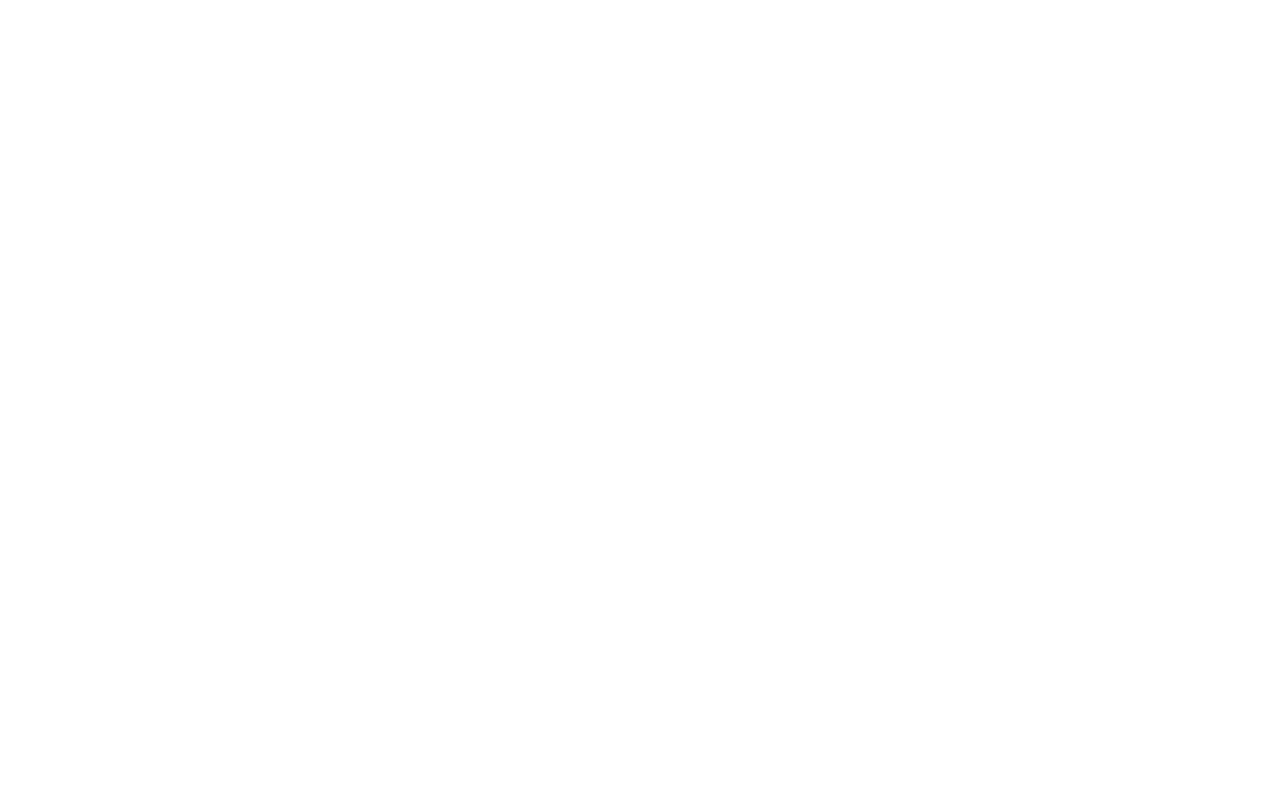
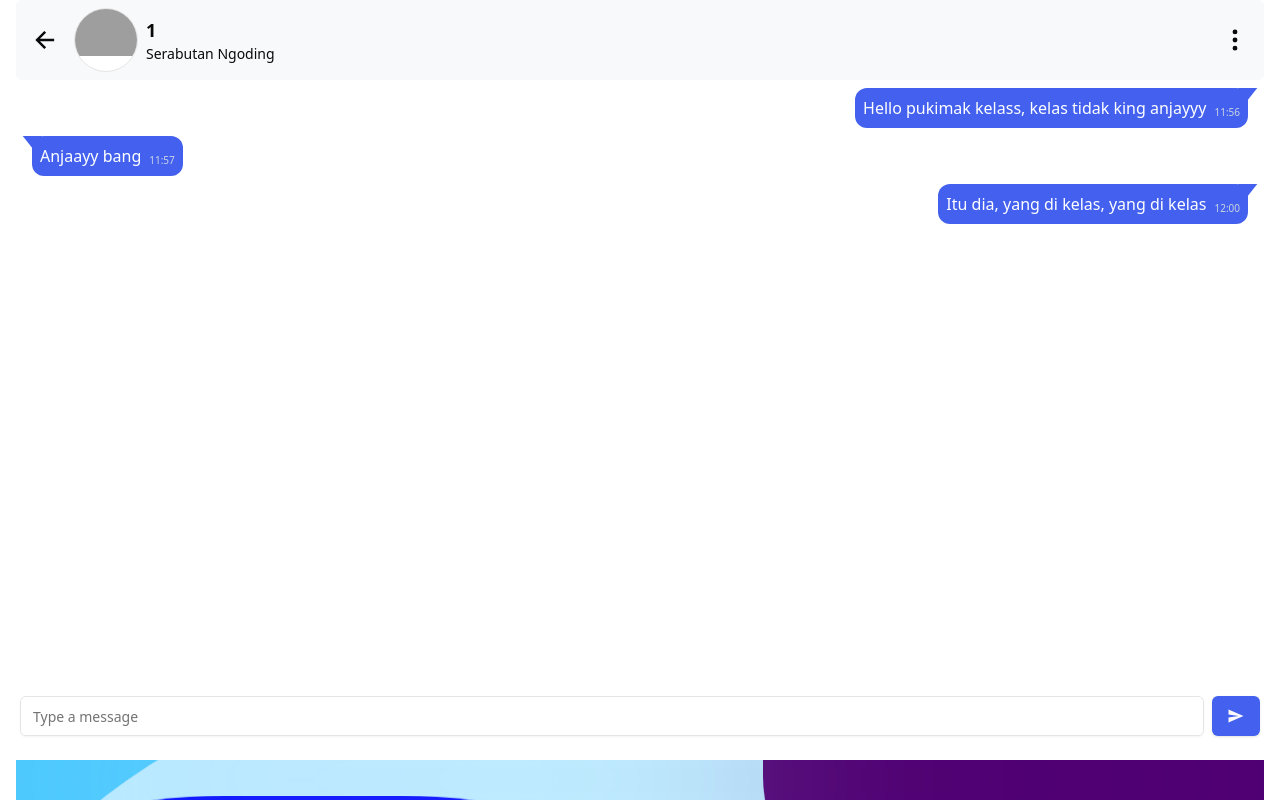
Before and after one commit to Veloxium/chat-cuy, a React (Vite) app in the folder fe/: page /chat/1 in a window 1280 px wide. Before the commit this address had no page. Built offline with nearby package versions, Linux system fonts and the light colour scheme; no server answers; grey boxes are pictures that could not be loaded.

Commit message:
feat: add chat bar component and implement chat room routing

```diff
--- a/fe/package.json
+++ b/fe/package.json
@@ -24,6 +24,8 @@
     "react-hook-form": "^7.54.2",
     "react-icons": "^5.4.0",
     "react-router-dom": "^7.1.4",
+    "socket.io": "^4.8.1",
+    "socket.io-client": "^4.8.1",
     "sonner": "^1.7.3",
     "tailwind-merge": "^3.0.1",
     "tailwindcss-animate": "^1.0.7",
--- a/fe/src/App.tsx
+++ b/fe/src/App.tsx
@@ -4,6 +4,7 @@
 import { dynamicTitle } from "./utils/dynamicTitle";
 import { Toaster } from "./components/ui/sonner";
 import ChatPage from "./pages/Chat";
+import RoomPage from "./pages/Room";
 
 function App() {
   dynamicTitle();
@@ -15,6 +16,7 @@
           <Routes>
             <Route path="/" element={<LandingPage />} />
             <Route path="/chat" element={<ChatPage />} />
+            <Route path="/chat/:username" element={<RoomPage />} />
           </Routes>
         </BrowserRouter>
       </div>
--- /dev/null
+++ b/fe/src/components/chatbar/chatbar.tsx
@@ -0,0 +1,40 @@
+interface ChatBarProps {
+  id: number;
+  msg: { msg: string; timestamp: string; isSender: boolean };
+}
+
+const formattedTime = (timestamp: string) =>
+  new Date(timestamp).toLocaleTimeString([], {
+    hour: "2-digit",
+    minute: "2-digit",
+    hour12: false,
+  });
+
+function ChatBar(items: ChatBarProps) {
+  return (
+    <div
+      key={items.id}
+      className={`flex ${items.msg.isSender ? "justify-end" : "justify-start"}`}
+    >
+      <div
+        className={`relative overflow-hidden max-w-[80%] ${
+          items.msg.isSender ? "pr-4" : "pl-4"
+        }`}
+      >
+        <div
+          className={`absolute -top-2 w-0 h-0 border-l-[10px] border-l-transparent border-r-[10px] border-r-transparent border-b-[20px] border-b-zprimary ${
+            items.msg.isSender
+              ? "right-1 rotate-[65deg]"
+              : "left-1 -rotate-[65deg]"
+          }`}
+        />
+        <div className="bg-zprimary text-white px-2 py-2 rounded-xl flex items-end gap-2">
+          <p>{items.msg.msg}</p>
+          <p className="text-[10px] text-slate-300">{formattedTime(items.msg.timestamp)}</p>
+        </div>
+      </div>
+    </div>
+  );
+}
+
+export default ChatBar;
--- a/fe/src/components/chatitem/chatitem.tsx
+++ b/fe/src/components/chatitem/chatitem.tsx
@@ -1,4 +1,5 @@
 import { getHourMinute } from "@/utils/timeFormat";
+import { Link } from "react-router-dom";
 
 type ChatItemsProps = {
   items: {
@@ -19,6 +20,7 @@
       <div className="w-16 h-16 rounded-full border relative overflow-hidden bg-white">
         <img src={items.image} alt="avatar" />
       </div>
+      <Link to={`/chat/${items.name.toLowerCase()}`} className="flex-1">
       <div className="flex-1 flex flex-col">
         <div className="flex justify-between">
           <p className="text-lg font-semibold">{items.name}</p>
@@ -26,7 +28,7 @@
         </div>
         <div className="flex justify-start">
           <div className="flex justify-start">
-            <div className="w-[120px]">
+            <div className="w-[140px]">
               <p className="line-clamp-1">
                 {items.message.sender_id === 1
                   ? "Anda: " + items.message.text
@@ -36,6 +38,7 @@
           </div>
         </div>
       </div>
+      </Link>
     </div>
   );
 }
--- a/fe/src/data/chatitem.ts
+++ b/fe/src/data/chatitem.ts
@@ -4,7 +4,7 @@
         "name": "Alexandra",
         "message": {
             "text": "Anjaayy bang",
-            "timestamp": "2021-01-01 12:00:00",
+            "timestamp": "2021-01-01T12:00:00Z",
             "sender_id": 2
         },
         "image": "https://api.dicebear.com/9.x/adventurer/svg?seed=Jude"
@@ -14,7 +14,7 @@
         "name": "Brian",
         "message": {
             "text": "I'm good, thanks!",
-            "timestamp": "2021-01-01 12:01:00",
+            "timestamp": "2021-01-01T12:01:00Z",
             "sender_id": 1
         },
         "image": "https://api.dicebear.com/9.x/adventurer/svg?seed=Brian"
@@ -24,7 +24,7 @@
         "name": "Catherine",
         "message": {
             "text": "What are you up to?",
-            "timestamp": "2021-01-01 12:02:00",
+            "timestamp": "2021-01-01T12:02:00Z",
             "sender_id": 2
         },
         "image": "https://api.dicebear.com/9.x/adventurer/svg?seed=Aiden"
@@ -34,7 +34,7 @@
         "name": "David",
         "message": {
             "text": "Just working on a project.",
-            "timestamp": "2021-01-01 12:03:00",
+            "timestamp": "2021-01-01T12:03:00Z",
             "sender_id": 1
         },
         "image": "https://api.dicebear.com/9.x/adventurer/svg?seed=Jocelyn"
@@ -44,7 +44,7 @@
         "name": "Eva",
         "message": {
             "text": "Sounds interesting!",
-            "timestamp": "2021-01-01 12:04:00",
+            "timestamp": "2021-01-01T12:04:00Z",
             "sender_id": 2
         },
         "image": "https://api.dicebear.com/9.x/adventurer/svg?seed=Leo"
@@ -54,7 +54,7 @@
         "name": "Frank",
         "message": {
             "text": "Can I help with anything?",
-            "timestamp": "2021-01-01 12:05:00",
+            "timestamp": "2021-01-01T12:05:00Z",
             "sender_id": 1
         },
         "image": "https://api.dicebear.com/9.x/adventurer/svg?seed=Mason"
@@ -64,7 +64,7 @@
         "name": "Grace",
         "message": {
             "text": "I'm here if you need me.",
-            "timestamp": "2021-01-01 12:06:00",
+            "timestamp": "2021-01-01T12:06:00Z",
             "sender_id": 2
         },
         "image": "https://api.dicebear.com/9.x/adventurer/svg?seed=Maria"
@@ -74,7 +74,7 @@
         "name": "Henry",
         "message": {
             "text": "Thanks, I appreciate it.",
-            "timestamp": "2021-01-01 12:07:00",
+            "timestamp": "2021-01-01T12:07:00Z",
             "sender_id": 1
         },
         "image": "https://api.dicebear.com/9.x/adventurer/svg?seed=Liam"
@@ -84,7 +84,7 @@
         "name": "Isabella",
         "message": {
             "text": "No problem at all.",
-            "timestamp": "2021-01-01 12:08:00",
+            "timestamp": "2021-01-01T12:08:00Z",
             "sender_id": 2
         },
         "image": "https://api.dicebear.com/9.x/adventurer/svg?seed=Jack"
@@ -94,7 +94,7 @@
         "name": "Jack",
         "message": {
             "text": "How's everyone doing?",
-            "timestamp": "2021-01-01 12:09:00",
+            "timestamp": "2021-01-01T12:09:00Z",
             "sender_id": 1
         },
         "image": "https://api.dicebear.com/9.x/adventurer/svg?seed=Liam"
@@ -104,7 +104,7 @@
         "name": "Karen",
         "message": {
             "text": "Doing great, thanks!",
-            "timestamp": "2021-01-01 12:10:00",
+            "timestamp": "2021-01-01T12:10:00Z",
             "sender_id": 2
         },
         "image": "https://api.dicebear.com/9.x/adventurer/svg?seed=Nolan"
@@ -114,7 +114,7 @@
         "name": "Leo",
         "message": {
             "text": "Glad to hear that.",
-            "timestamp": "2021-01-01 12:11:00",
+            "timestamp": "2021-01-01T12:11:00Z",
             "sender_id": 1
         },
         "image": "https://api.dicebear.com/9.x/adventurer/svg?seed=Liam"
@@ -124,7 +124,7 @@
         "name": "Mia",
         "message": {
             "text": "Let's catch up soon.",
-            "timestamp": "2021-01-01 12:12:00",
+            "timestamp": "2021-01-01T12:12:00Z",
             "sender_id": 2
         },
         "image": "https://api.dicebear.com/9.x/adventurer/svg?seed=Liliana"
@@ -134,7 +134,7 @@
         "name": "Nathan",
         "message": {
             "text": "Absolutely, let's do it.",
-            "timestamp": "2021-01-01 12:13:00",
+            "timestamp": "2021-01-01T12:13:00Z",
             "sender_id": 1
         },
         "image": "https://api.dicebear.com/9.x/adventurer/svg?seed=Sara"
--- a/fe/src/layout/SideBarLayout.tsx
+++ b/fe/src/layout/SideBarLayout.tsx
@@ -37,7 +37,7 @@
           </div>
         </div>
       </div>
-      <div className="h-screen flex-1 overflow-auto py-4 bg-zbase-100">
+      <div className="h-screen flex-1 py-4 bg-zbase-100 overflow-y-scroll no-scrollbar">
         <IndexLayout>{children}</IndexLayout>
       </div>
     </div>
--- /dev/null
+++ b/fe/src/pages/Room.tsx
@@ -0,0 +1,162 @@
+import ChatBar from "@/components/chatbar/chatbar";
+import { Button } from "@/components/ui/button";
+import { Input } from "@/components/ui/input";
+import IndexLayout from "@/layout/IndexLayout";
+import { IoArrowBackSharp, IoSendSharp } from "react-icons/io5";
+import { BsThreeDotsVertical } from "react-icons/bs";
+import { useParams } from "react-router-dom";
+import { useEffect, useState } from "react";
+import { io, Socket } from "socket.io-client";
+import ZBackground from "@/components/custom/zbackground";
+
+let socket: Socket = {} as Socket;
+
+function RoomPage() {
+  const { username } = useParams<{ username: string }>();
+  const [msg, setMsg] = useState<string>("");
+
+  const socketInitializer = async () => {
+    await fetch("/api/socket");
+    socket = io({
+      reconnection: true,
+      reconnectionAttempts: 5,
+      reconnectionDelay: 1000,
+    });
+
+    socket.on("connect", () => {
+      console.log("connected");
+    });
+
+    socket.on("disconnect", () => {
+      console.log("disconnected");
+    });
+
+    socket.on(
+      "message",
+      (msg: { msg: string; timestamp: string; id: string }) => {
+        // setChat((prevChat) => [
+        //   ...prevChat,
+        //   {
+        //     msg: msg.msg,
+        //     timestamp: msg.timestamp,
+        //     isSender: false,
+        //   },
+        // ]);
+      }
+    );
+  };
+
+  const scrollBottom = () => {
+    const chatroom = document.getElementById("chatroom");
+    chatroom?.scrollTo(0, chatroom.scrollHeight);
+    return () => {
+      if (socket) {
+        socket.disconnect();
+      }
+    };
+  };
+
+  const onSubmitHandler = (e: React.FormEvent<HTMLFormElement>) => {
+    e.preventDefault();
+    if (socket && socket.connected) {
+      try {
+        socket.emit("message", {
+          msg: msg,
+          timestamp: new Date().toISOString(),
+        });
+      } catch (error) {
+        console.error(error);
+      } finally {
+        setMsg("");
+        scrollBottom();
+      }
+    } else {
+      console.error("Socket is not connected");
+    }
+  };
+
+  useEffect(() => {
+    socketInitializer();
+    scrollBottom();
+  }, []);
+
+  return (
+    <IndexLayout>
+      <div className="flex flex-col justify-between h-screen overflow-hidden">
+        <div className="p-2 rounded-md flex items-center gap-2 bg-zbase-100">
+          <button
+            onClick={() => window.history.back()}
+            className="flex items-center p-2"
+          >
+            <IoArrowBackSharp size={26} />
+          </button>
+          <div className="w-16 h-16 rounded-full border relative overflow-hidden bg-white">
+            <img
+              src={"https://api.dicebear.com/9.x/adventurer/svg?seed=Jude"}
+              alt="avatar"
+            />
+          </div>
+          <div className="flex-1">
+            <div className="flex-1 flex justify-between">
+              <div className="flex flex-1 flex-col">
+                <p className="text-lg font-semibold capitalize">{username}</p>
+                <p className="text-sm">Serabutan Ngoding</p>
+              </div>
+              <div className="flex items-center p-2">
+                <BsThreeDotsVertical size={26} />
+              </div>
+            </div>
+          </div>
+        </div>
+        <div
+          id="chatroom"
+          className="flex-1 flex flex-col h-full rounded-md gap-2 overflow-y-scroll mt-2"
+        >
+          <ChatBar
+            id={1}
+            msg={{
+              msg: "Hello pukimak kelass, kelas tidak king anjayyy",
+              timestamp: "2021-01-01T11:56:00Z",
+              isSender: true,
+            }}
+          />
+          <ChatBar
+            id={2}
+            msg={{
+              msg: "Anjaayy bang",
+              timestamp: "2021-01-01T11:57:00Z",
+              isSender: false,
+            }}
+          />
+          <ChatBar
+            id={1}
+            msg={{
+              msg: "Itu dia, yang di kelas, yang di kelas",
+              timestamp: "2021-01-01T12:00:00Z",
+              isSender: true,
+            }}
+          />
+        </div>
+        <form onSubmit={onSubmitHandler}>
+          <div className="py-6 px-1 flex items-center gap-2">
+            <Input
+              placeholder="Type a message"
+              className="h-10"
+              type="text"
+              onChange={(e) => setMsg(e.target.value)}
+              value={msg}
+            />
+            <Button type="submit" className="h-10 bg-zprimary">
+              <IoSendSharp />
+            </Button>
+          </div>
+        </form>
+        <div className="relative h-10">
+            <ZBackground />
+        </div>
+      </div>
+    </IndexLayout>
+  );
+}
+
+export default RoomPage;
```
Also changed, not shown: fe/src/index.css (+10 -0 lines), 1 other file (tests, documents, lock files or other folders).
